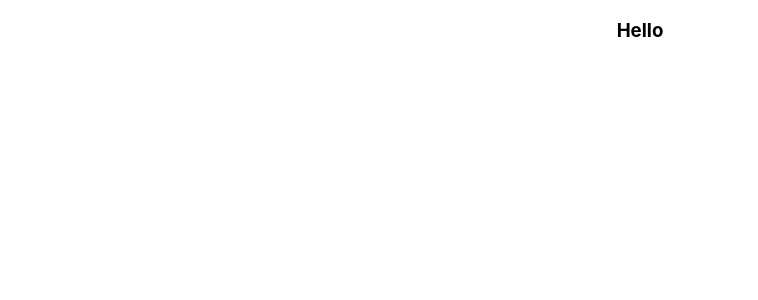
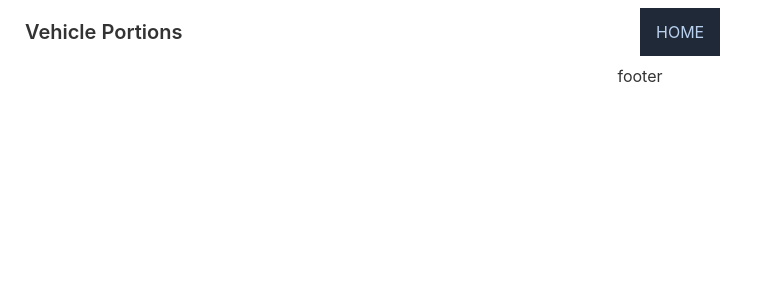
Before and after one commit to asaduzzaman599/manufacturer-website-client-side, a React (Create React App) app: page / in a window 1280 px wide. Shown: the top 300 px of the page, without its empty margins (0-758 px from the left). Built offline with nearby package versions, Linux system fonts and the light colour scheme.

Commit message:
header part done

```diff
--- /dev/null
+++ b/postcss.config.js
@@ -0,0 +1,6 @@
+module.exports = {
+  plugins: {
+    tailwindcss: {},
+    autoprefixer: {},
+  },
+}
--- a/src/App.js
+++ b/src/App.js
@@ -1,10 +1,17 @@
 import logo from './logo.svg';
 import './App.css';
+import { Routes } from 'react-router-dom';
+import Header from './Pages/Shared/Header';
+import Footer from './Pages/Shared/Footer';
 
 function App() {
   return (
     <div className="App">
-      <h3>Hello</h3>
+      <Header></Header>
+      <Routes>
+
+      </Routes>
+      <Footer></Footer>
     </div>
   );
 }
--- /dev/null
+++ b/src/Pages/Home/Home.js
@@ -0,0 +1,11 @@
+import React from 'react';
+
+const Home = () => {
+    return (
+        <div>
+            <h3>Home</h3>
+        </div>
+    );
+};
+
+export default Home;
--- /dev/null
+++ b/src/Pages/Shared/Footer.js
@@ -0,0 +1,11 @@
+import React from 'react';
+
+const Footer = () => {
+    return (
+        <footer>
+            <h3>footer</h3>
+        </footer>
+    );
+};
+
+export default Footer;
--- /dev/null
+++ b/src/Pages/Shared/Header.js
@@ -0,0 +1,36 @@
+import React from 'react';
+import { NavLink } from 'react-router-dom';
+
+const Header = () => {
+
+    const menuItems = <>
+        <li><NavLink to='/'>HOME</NavLink></li>
+
+    </>
+
+    return (
+        <div className="navbar bg-base-100 container mx-auto">
+            <div className="navbar-start">
+                <div className="dropdown">
+                    <label tabindex="0" className="btn btn-ghost lg:hidden">
+                        <svg xmlns="http://www.w3.org/2000/svg" className="h-5 w-5" fill="none" viewBox="0 0 24 24" stroke="currentColor"><path stroke-linecap="round" stroke-linejoin="round" stroke-width="2" d="M4 6h16M4 12h8m-8 6h16" /></svg>
+                    </label>
+                    <ul tabindex="0" className="menu menu-compact dropdown-content mt-3 p-2 shadow bg-base-100 rounded-box w-52">
+
+                        {menuItems}
+                    </ul>
+                </div>
+                <a className="btn btn-ghost normal-case text-xl">Vehicle Portions</a>
+            </div>
+            <div className="navbar-center hidden lg:flex">
+                <ul className="menu menu-horizontal p-0">
+
+                    {menuItems}
+                </ul>
+            </div>
+
+        </div>
+    );
+};
+
+export default Header;
--- /dev/null
+++ b/src/Pages/Shared/Loading.js
@@ -0,0 +1,11 @@
+import React from 'react';
+
+const Loading = () => {
+    return (
+        <div>
+
+        </div>
+    );
+};
+
+export default Loading;
--- a/src/index.css
+++ b/src/index.css
@@ -1,3 +1,7 @@
+@tailwind base;
+@tailwind components;
+@tailwind utilities;
+
 body {
   margin: 0;
   font-family: -apple-system, BlinkMacSystemFont, 'Segoe UI', 'Roboto', 'Oxygen',
--- a/src/index.js
+++ b/src/index.js
@@ -3,11 +3,14 @@ import ReactDOM from 'react-dom/client';
 import './index.css';
 import App from './App';
 import reportWebVitals from './reportWebVitals';
+import { BrowserRouter } from 'react-router-dom';
 
 const root = ReactDOM.createRoot(document.getElementById('root'));
 root.render(
   <React.StrictMode>
-    <App />
+    <BrowserRouter>
+      <App />
+    </BrowserRouter>
   </React.StrictMode>
 );
 
--- /dev/null
+++ b/tailwind.config.js
@@ -0,0 +1,26 @@
+module.exports = {
+  content: [
+    "./src/**/*.{js,jsx,ts,tsx}",
+  ],
+  theme: {
+    extend: {},
+  },
+  daisyui: {
+    themes: [
+      {
+        mytheme: {
+          "primary": "#1F2937",
+          "secondary": "#FDE68A",
+          "accent": "#4B5563",
+          "neutral": "#F3F4F6",
+          "base-100": "#ffffff",
+          "info": "#98A8DD",
+          "success": "#1BBB70",
+          "warning": "#F59E0B",
+          "error": "#FB7185",
+        },
+      },
+    ],
+  },
+  plugins: [require("daisyui")],
+}
```
Also changed, not shown: package.json (+7 -0 lines), 1 other file (tests, documents, lock files or other folders).
